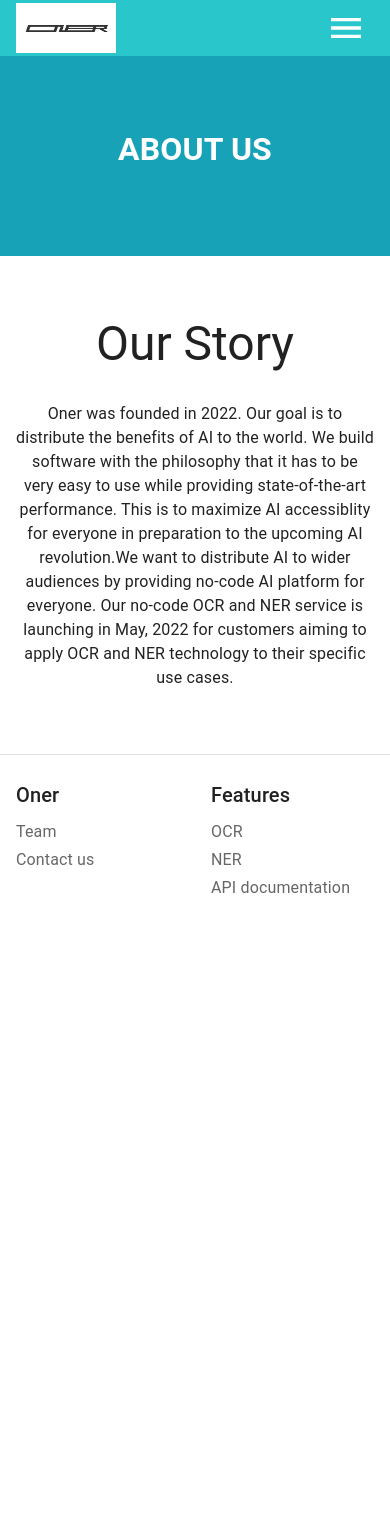
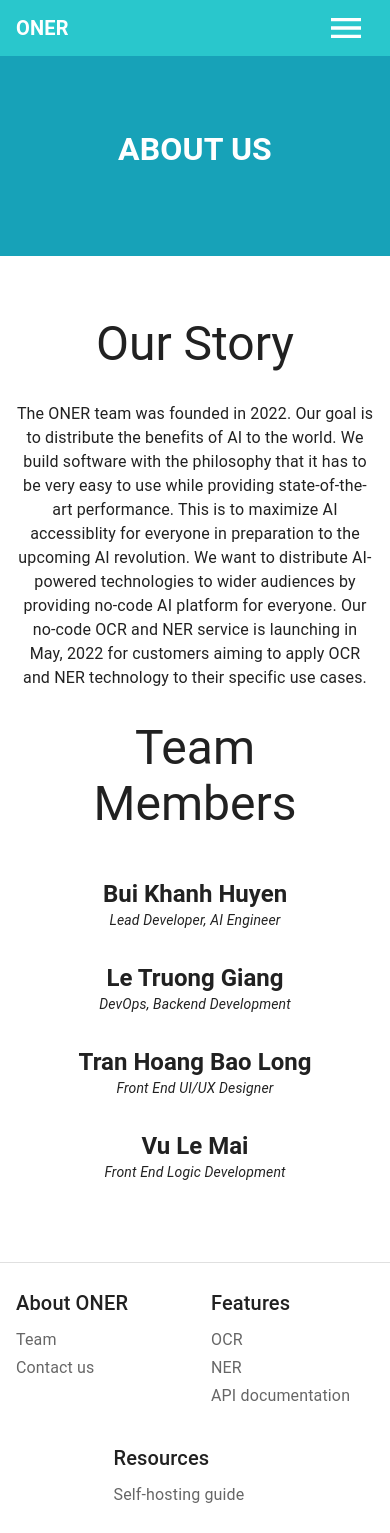
Before and after one commit to o2buzzle/CDCN_Covid19_FE, a React (Create React App) app: page /about in a window 390 px wide. Before the commit the page ends 926 px from the top, so only its background shows below. Built offline with nearby package versions, Linux system fonts and the light colour scheme.

Commit message:
fix: styles and formatting, responsive fixes

```diff
--- a/src/components/Footer.jsx
+++ b/src/components/Footer.jsx
@@ -6,7 +6,7 @@ import React from "react";
 
 const footers = [
   {
-    title: "Oner",
+    title: "About ONER",
     description: [
       { name: "Team", link: "/about" },
       { name: "Contact us", link: "/contact" },
@@ -19,6 +19,10 @@ const footers = [
       { name: "NER", link: "/product" },
       { name: "API documentation", link: "/product/api-document" },
     ],
+  },
+  {
+    title: "Resources",
+    description: [{ name: "Self-hosting guide", link: "/product/tutorial" }],
   },
   // {
   //   title: "Legal",
--- a/src/components/Navbar.jsx
+++ b/src/components/Navbar.jsx
@@ -17,7 +17,10 @@ const productpages = [
     name: "About",
     link: "/about",
   },
-
+  {
+    name: "Product",
+    link: "/product",
+  },
   {
     name: "Contact",
     link: "/contact",
@@ -46,12 +49,9 @@ function Navbar() {
             sx={{ mr: 2, display: { xs: "none", md: "flex" } }}
             onClick={() => history("/")}
           >
-            ONER
+            <b>ONER</b>
           </Button>
           <Box sx={{ flexGrow: 1, display: { xs: "none", md: "flex" } }}>
-            <Button sx={{ my: 2, color: "white" }} href="/product" id="product">
-              Product
-            </Button>
             {productpages.map((page) => (
               <Button
                 href={page.link}
@@ -71,8 +71,9 @@ function Navbar() {
             noWrap
             component="div"
             sx={{ flexGrow: 1, display: { xs: "flex", md: "none" } }}
+            onClick={() => history("/")}
           >
-            <img src={logo} alt="" width="100" height="50" />
+            <b>ONER</b>
           </Typography>
           <Box sx={{ display: { xs: "flex", md: "none" } }}>
             <IconButton onClick={handleOpenNavMenu}>
@@ -98,7 +99,12 @@ function Navbar() {
             >
               {productpages.map((page) => (
                 <MenuItem key={page.name} onClick={handleCloseNavMenu}>
-                  <Typography textAlign="center">{page.name}</Typography>
+                  <Button
+                    onClick={() => history(page.link)}
+                    style={{ textDecoration: "none", color: "black" }}
+                  >
+                    <Typography textAlign="center">{page.name}</Typography>
+                  </Button>
                 </MenuItem>
               ))}
             </Menu>
--- a/src/pages/AboutUs.jsx
+++ b/src/pages/AboutUs.jsx
@@ -33,15 +33,87 @@ function AboutUs() {
             Our Story
           </Typography>
           <Typography align="center" variant="body1">
-            Oner was founded in 2022. Our goal is to distribute the benefits of
-            AI to the world. We build software with the philosophy that it has
-            to be very easy to use while providing state-of-the-art performance.
-            This is to maximize AI accessiblity for everyone in preparation to
-            the upcoming AI revolution.We want to distribute AI to wider
-            audiences by providing no-code AI platform for everyone. Our no-code
-            OCR and NER service is launching in May, 2022 for customers aiming
-            to apply OCR and NER technology to their specific use cases.
+            The ONER team was founded in 2022. Our goal is to distribute the
+            benefits of AI to the world. We build software with the philosophy
+            that it has to be very easy to use while providing state-of-the-art
+            performance. This is to maximize AI accessiblity for everyone in
+            preparation to the upcoming AI revolution. We want to distribute
+            AI-powered technologies to wider audiences by providing no-code AI
+            platform for everyone. Our no-code OCR and NER service is launching
+            in May, 2022 for customers aiming to apply OCR and NER technology to
+            their specific use cases.
           </Typography>
+        </div>
+      </Container>
+      <Container>
+        <Typography align="center" variant="h3" sx={{ p: "30px" }}>
+          Team Members
+        </Typography>
+        <div
+          style={{
+            display: "flex",
+            justifyContent: "center",
+            flexDirection: "row",
+            flexWrap: "wrap",
+          }}
+        >
+          <div
+            style={{
+              display: "flex",
+              flexDirection: "column",
+              padding: "1rem",
+              flexWrap: "wrap",
+            }}
+          >
+            <Typography variant="h5" textAlign="center">
+              <b> Bui Khanh Huyen</b>
+            </Typography>
+            <Typography variant="body2" textAlign="center">
+              <i>Lead Developer, AI Engineer</i>
+            </Typography>
+          </div>
+          <div
+            style={{
+              display: "flex",
+              flexDirection: "column",
+              padding: "1rem",
+            }}
+          >
+            <Typography variant="h5" textAlign="center">
+              <b> Le Truong Giang </b>
+            </Typography>
+            <Typography variant="body2" textAlign="center">
+              <i>DevOps, Backend Development</i>
+            </Typography>
+          </div>
+          <div
+            style={{
+              display: "flex",
+              flexDirection: "column",
+              padding: "1rem",
+            }}
+          >
+            <Typography variant="h5" textAlign="center">
+              <b> Tran Hoang Bao Long </b>
+            </Typography>
+            <Typography variant="body2" textAlign="center">
+              <i>Front End UI/UX Designer</i>
+            </Typography>
+          </div>
+          <div
+            style={{
+              display: "flex",
+              flexDirection: "column",
+              padding: "1rem",
+            }}
+          >
+            <Typography variant="h5" textAlign="center">
+              <b> Vu Le Mai </b>
+            </Typography>
+            <Typography variant="body2" textAlign="center">
+              <i>Front End Logic Development</i>
+            </Typography>
+          </div>
         </div>
       </Container>
     </div>
--- a/src/pages/HomePage.jsx
+++ b/src/pages/HomePage.jsx
@@ -1,3 +1,4 @@
+import { List, ListItem } from "@mui/material";
 import Box from "@mui/material/Box";
 import Button from "@mui/material/Button";
 import Container from "@mui/material/Container";
@@ -38,10 +39,10 @@ function HomePage() {
         >
           Our website provide the lasted AI driven NER for the recent raise of
           COVID-19 cases over the world. Recognizing COVID-19 related named
-          entities in Vietnamese, consisting of 35K entities over 10K sentences.
-          We define 10 entity types with the aim of extracting key information
-          related to COVID-19 patients, which are especially useful in
-          downstream applications.
+          entities in Vietnamese built with a dataset of 35K entities over 10K
+          sentences. We define 10 entity types with the aim of extracting key
+          information related to COVID-19 patients, which are especially useful
+          in downstream applications.
         </Typography>
 
         <Box textAlign="center">
@@ -59,13 +60,20 @@ function HomePage() {
         <Typography variant="h3" align="center">
           Products
         </Typography>
-        <Typography variant="h6">Ours products include</Typography>
-        <Typography mt={3} variant="body1">
-          State of the art Optical Character Recognition or OCR for short
-        </Typography>
-        <Typography mt={3} variant="body1">
-          NER for recognizing COVID-19 related named entities in Vietnamese
-        </Typography>
+        <Typography variant="h6">Our products include:</Typography>
+        <List>
+          <ListItem>
+            <Typography mt={3} variant="body1">
+              State of the art Optical Character Recognition (OCR) engine
+            </Typography>
+          </ListItem>
+          <ListItem>
+            <Typography mt={3} variant="body1">
+              NER model for recognizing COVID-19-related named entities in
+              Vietnamese
+            </Typography>
+          </ListItem>
+        </List>
         {/* <List>
           <ListItemButton>
             <ListItemText
@@ -74,7 +82,7 @@ function HomePage() {
               }}
             >
               {" "}
-              State of the art Optical Character Recognition or OCR for short{" "}
+              State of the art Optical Character Recognition engine{" "}
             </ListItemText>
           </ListItemButton>
 
@@ -89,10 +97,11 @@ function HomePage() {
             width: "100%",
             backgroundColor: "rgba(0, 180, 180, 0.1)",
             borderRadius: "10px",
+            padding: "1rem",
           }}
         >
           <Typography align="center" color="text.primary" variant="h3">
-            Build in OCR
+            Build with OCR
           </Typography>
 
           <Stack
--- a/src/pages/Products/APIPage.jsx
+++ b/src/pages/Products/APIPage.jsx
@@ -1,11 +1,13 @@
 import React from "react";
+import { Container } from "@mui/material";
 import SwaggerUI from "swagger-ui-react";
 import "swagger-ui-react/swagger-ui.css";
 
 function APiPage() {
   return (
-    /* prettier-ignore */
-    <SwaggerUI url={`${process.env.REACT_APP_API_HOST}/openapi.json`} />
+    <Container>
+      <SwaggerUI url={`${process.env.REACT_APP_API_HOST}/openapi.json`} />
+    </Container>
   );
 }
 
--- a/src/pages/Products/Tutorial.jsx
+++ b/src/pages/Products/Tutorial.jsx
@@ -7,7 +7,7 @@ import installguide3 from "../../image/installguide3.png";
 function Tutorial() {
   return (
     <Container>
-      <h1>Tutorial</h1>
+      <h1>Self-hosting guide</h1>
       <p>
         The simplest way to install the whole application stack is to use
         {" " /* prettier-ignore */}
@@ -54,6 +54,11 @@ function Tutorial() {
         (http://localhost).
       </p>
       <img src={installguide3} width="100%" alt="Running Docker Compose" />
+      <p>
+        Should you decide to run the each part of the application separately,
+        visit their respective git repositories or Docker Hub images for the
+        appropriate instructions.
+      </p>
     </Container>
   );
 }
--- a/src/pages/Team.jsx
+++ b/src/pages/Team.jsx
@@ -24,7 +24,7 @@ function Team() {
             textAlign: "center",
           }}
         >
-          OURS TEAM
+          OUR TEAM
         </h1>
       </header>
       <Container style={{ backgroundColor: "#c2c2b0" }}>
```
Also changed, not shown: src/pages/Products/FileOner.jsx (+75 -25 lines).
